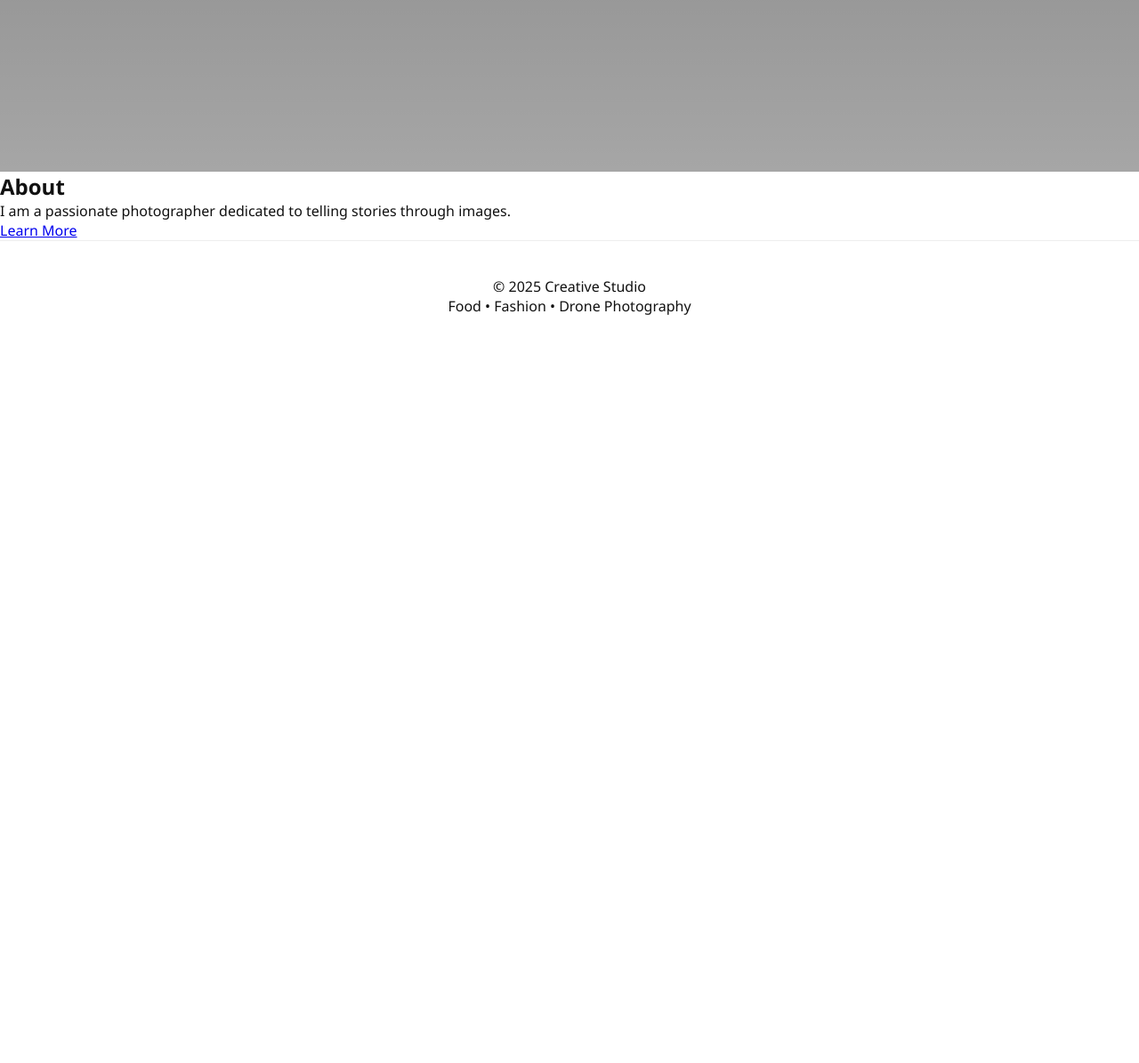
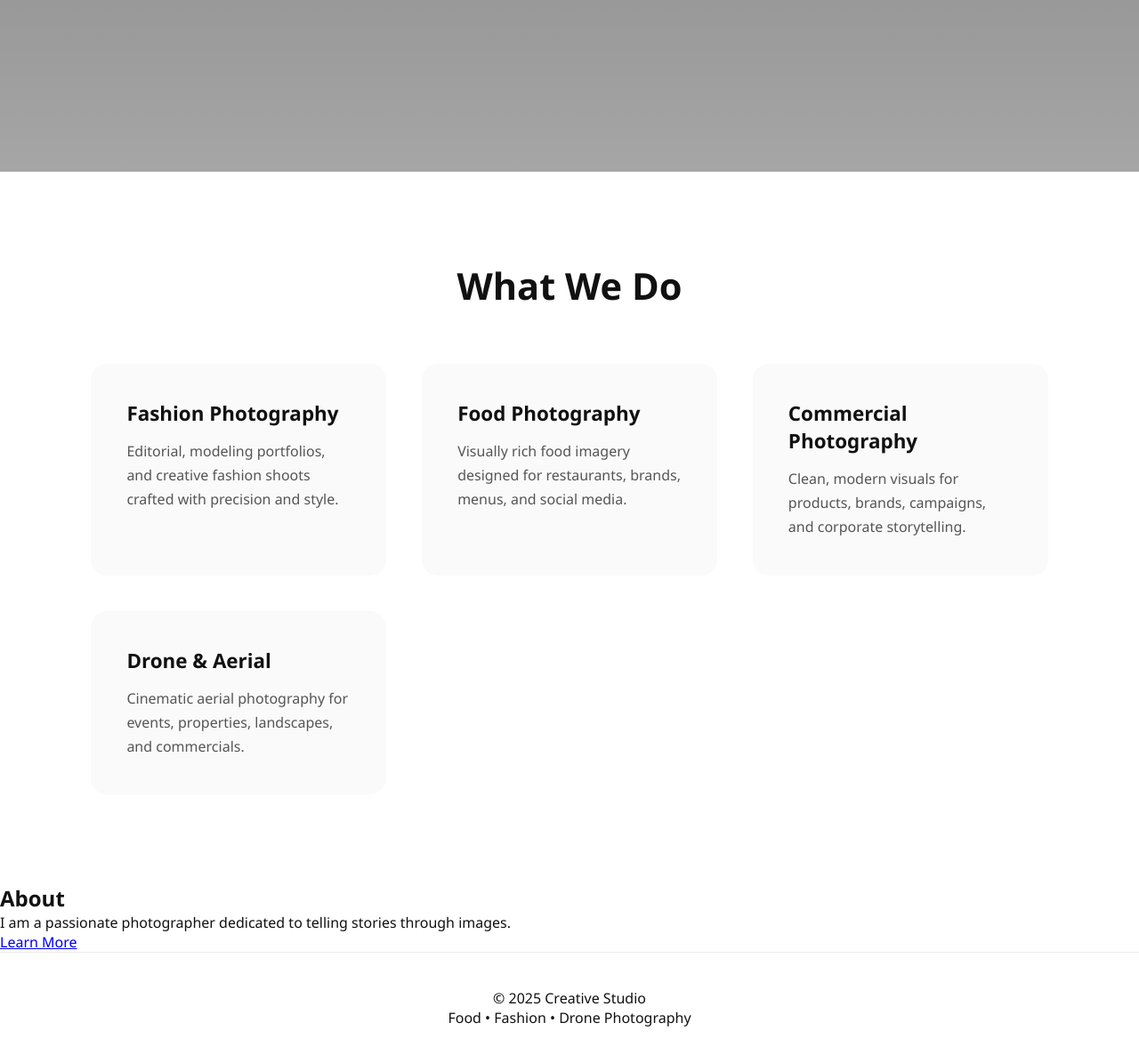
Before and after one commit to syed5625/studio, a Django app: page / in a window 1280 px wide. Shown: the part 590-1785 px from the top of the page at 89% size. Before the commit the page ends 944 px from the top, so only its background shows below. Run offline with Django 5.2, Linux system fonts and the light colour scheme; data that the repository does not hold is empty.

Commit message:
section card

```diff
--- a/website/static/css/style.css
+++ b/website/static/css/style.css
@@ -309,3 +309,42 @@ footer {
         grid-template-columns: 1fr;
     }
 }
+
+.services-section {
+    padding: 100px 8%;
+    background: #fff;
+}
+
+.section-title {
+    text-align: center;
+    font-size: 2.6rem;
+    margin-bottom: 60px;
+}
+
+.services-grid {
+    display: grid;
+    grid-template-columns: repeat(auto-fit, minmax(240px, 1fr));
+    gap: 40px;
+}
+
+.service-card {
+    background: #fafafa;
+    padding: 40px;
+    border-radius: 18px;
+    transition: transform 0.4s ease, box-shadow 0.4s ease;
+}
+
+.service-card:hover {
+    transform: translateY(-6px);
+    box-shadow: 0 20px 40px rgba(0,0,0,0.08);
+}
+
+.service-card h3 {
+    font-size: 1.4rem;
+    margin-bottom: 14px;
+}
+
+.service-card p {
+    color: #555;
+    line-height: 1.7;
+}
--- a/website/templates/home.html
+++ b/website/templates/home.html
@@ -25,6 +25,46 @@
             <p>
                 {{ settings.hero_subtitle|default:"Professional photography for every story" }}
             </p>
+        </div>
+    </div>
+</section>
+
+<section class="services-section reveal">
+    <div class="container">
+        <h2 class="section-title">What We Do</h2>
+
+        <div class="services-grid">
+            <div class="service-card">
+                <h3>Fashion Photography</h3>
+                <p>
+                    Editorial, modeling portfolios, and creative fashion shoots
+                    crafted with precision and style.
+                </p>
+            </div>
+
+            <div class="service-card">
+                <h3>Food Photography</h3>
+                <p>
+                    Visually rich food imagery designed for restaurants,
+                    brands, menus, and social media.
+                </p>
+            </div>
+
+            <div class="service-card">
+                <h3>Commercial Photography</h3>
+                <p>
+                    Clean, modern visuals for products, brands,
+                    campaigns, and corporate storytelling.
+                </p>
+            </div>
+
+            <div class="service-card">
+                <h3>Drone & Aerial</h3>
+                <p>
+                    Cinematic aerial photography for events,
+                    properties, landscapes, and commercials.
+                </p>
+            </div>
         </div>
     </div>
 </section>
```
